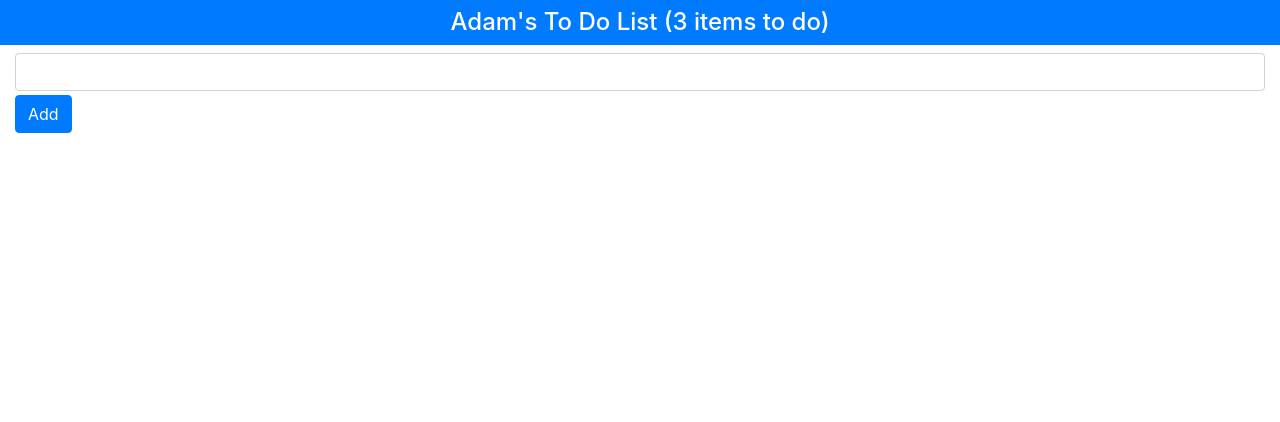
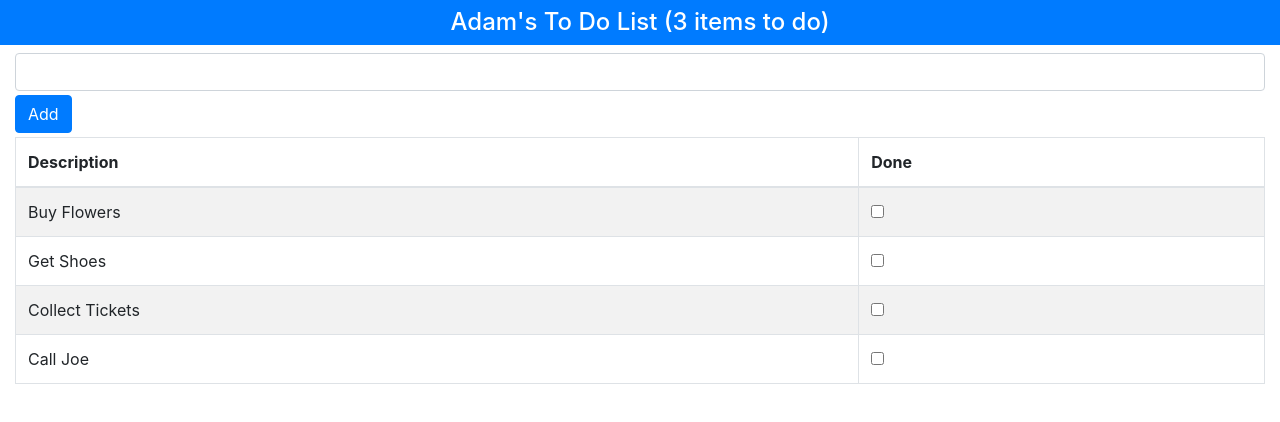
Before and after one commit to stevemeister5/toNeverDO, a React (Create React App) app: page / in a window 1280 px wide. Shown: the top 422 px of the page. Built offline with nearby package versions, Linux system fonts and the light colour scheme.

Commit message:
Todo Functionality

```diff
--- a/src/App.js
+++ b/src/App.js
@@ -31,6 +31,20 @@ export default class App extends Component {
     }
   }
 
+  toggleTodo = (todo) => this.setState({ todoItems:
+    this.state.todoItems.map(item => item.action === todo.action
+      ? {...item, done: !item.done } : item) });
+
+
+  todoTableRows = () => this.state.todoItems.map(item =>
+    <tr key={ item.action }>
+      <td>{ item.action }</td>
+      <td>
+        <input type="checkbox" checket={ item.done }
+          onChange={ () => this.toggleTodo(item) } />
+      </td>
+    </tr>)
+
 
 
   render = () =>
@@ -47,6 +61,12 @@ export default class App extends Component {
             <button className="btn btn-primary mt-1"
               onClick={ this.createNewTodo }>Add</button>
           </div>
+          <table className="table table-striped table-bordered">
+            <thead>
+              <tr><th>Description</th><th>Done</th></tr>
+            </thead>
+            <tbody>{ this.todoTableRows() }</tbody>
+          </table>
         </div>
       </div>
 
```
